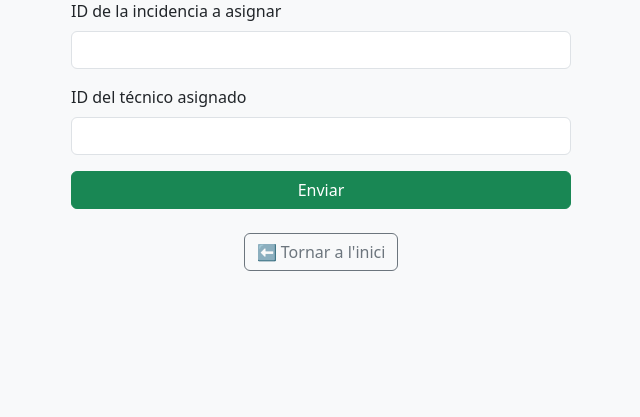
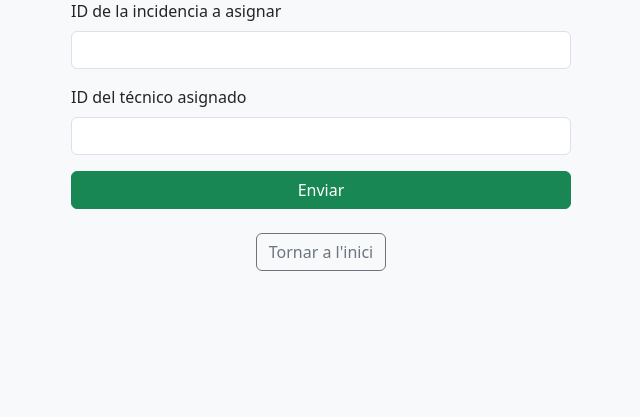
Before and after one commit to inspedralbes/projecte-1daw-24-25-daw1pj-ikeradrian, a PHP site: page /asignartecnicos.php in a window 1280 px wide. Shown: the part 175-592 px from the top of the page, without its empty margins (319-959 px from the left). Run offline with PHP 8.4, Linux system fonts and the light colour scheme; data that the repository does not hold is empty.

Commit message:
Creacio de més arxius php

```diff
--- a/php/asignartecnicos.php
+++ b/php/asignartecnicos.php
@@ -44,7 +44,7 @@
             <button type="submit" class="btn btn-success w-100">Enviar</button>
          </form>
         <div class="mt-4">
-             <a href="admin.html" class="btn btn-outline-secondary">⬅ Tornar a l'inici</a>
+             <a href="admin.html" class="btn btn-outline-secondary">Tornar a l'inici</a>
         </div>
     </div>
     <script src="https://cdn.jsdelivr.net/npm/bootstrap@5.3.0/dist/js/bootstrap.bundle.min.js"></script>
```
Also changed, not shown: php/estadistiques.php (added), php/informes.php (added).
